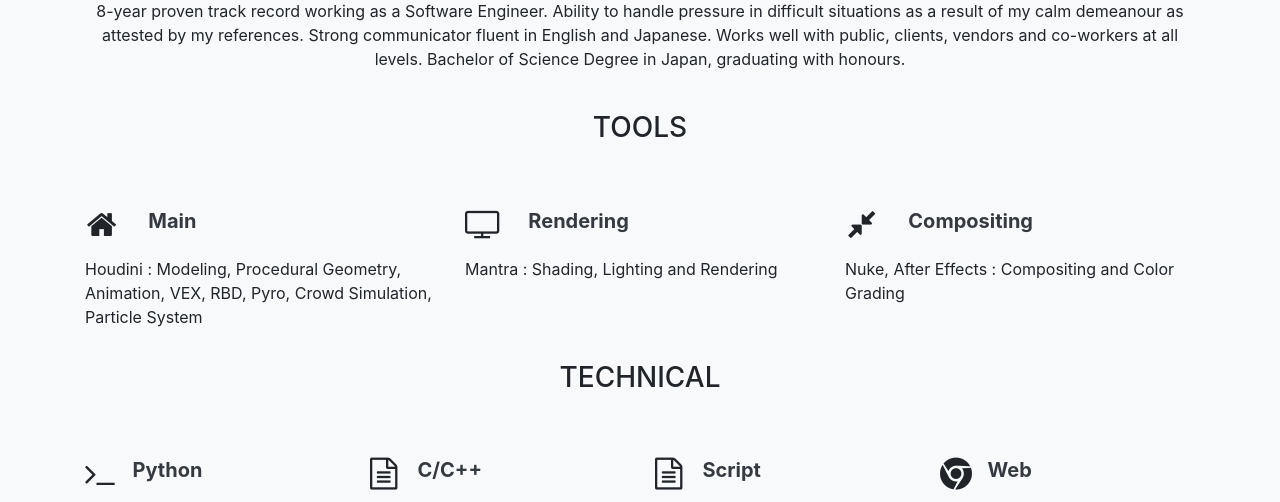
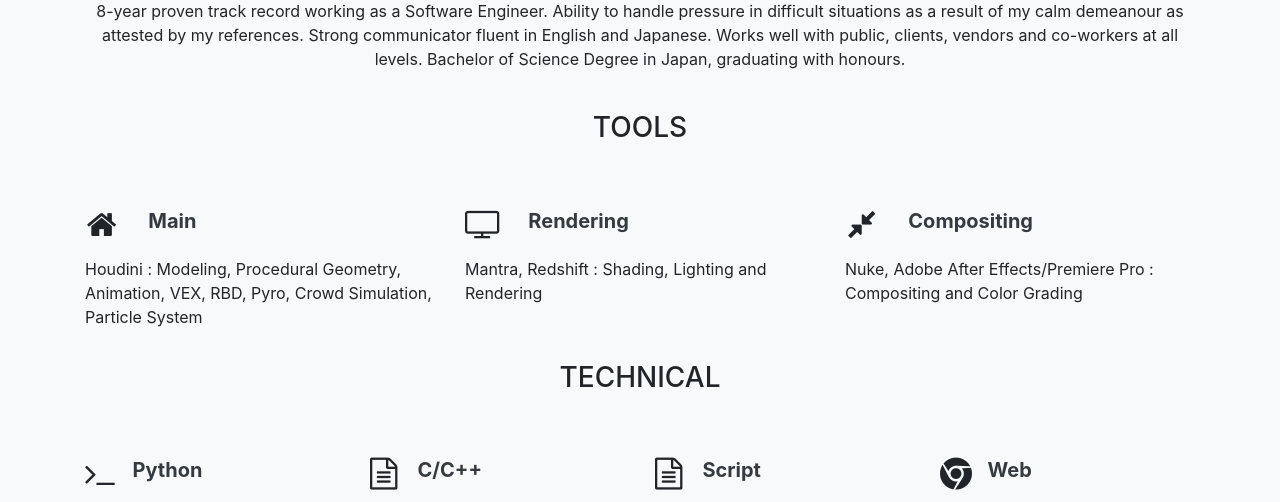
Before and after one commit to haruyasu/mysite, a Django app: page /skills/ in a window 1280 px wide. Shown: the part 333-835 px from the top of the page. Run offline with Django 3.2, Linux system fonts and the light colour scheme; some libraries are stand-ins or nearby versions.

Commit message:
skills add

```diff
--- a/blog/templates/blog/skills.html
+++ b/blog/templates/blog/skills.html
@@ -43,7 +43,7 @@
                                     <h5 class="text-dark"><b>Rendering</b></h5>
                                 </div>
                             </div>
-                            <p>Mantra : Shading, Lighting and Rendering</p>
+                            <p>Mantra, Redshift : Shading, Lighting and Rendering</p>
                         </div>
                         <div class="col-md-4 my-3">
                             <div class="row mb-3">
@@ -53,7 +53,7 @@
                                     <h5 class="text-dark"><b>Compositing</b></h5>
                                 </div>
                             </div>
-                            <p>Nuke, After Effects : Compositing and Color Grading</p>
+                            <p>Nuke, Adobe After Effects/Premiere Pro : Compositing and Color Grading</p>
                         </div>
                     </div>
                     <h3 class="mb-4 career-title">TECHNICAL</h3>
```
